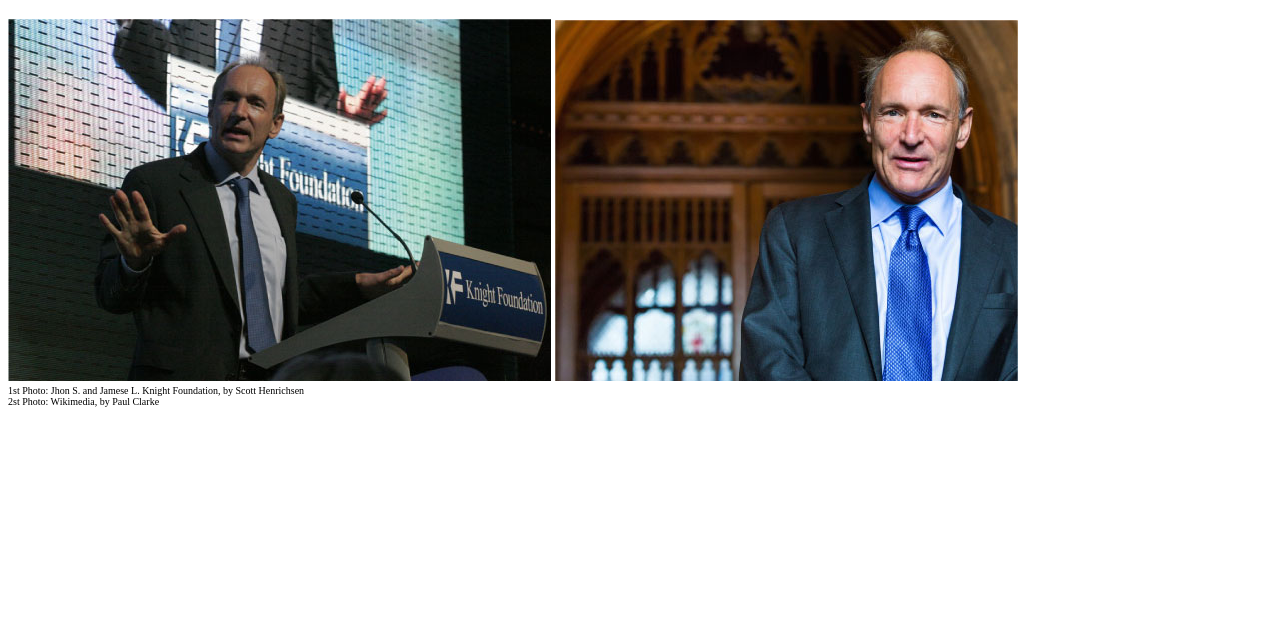
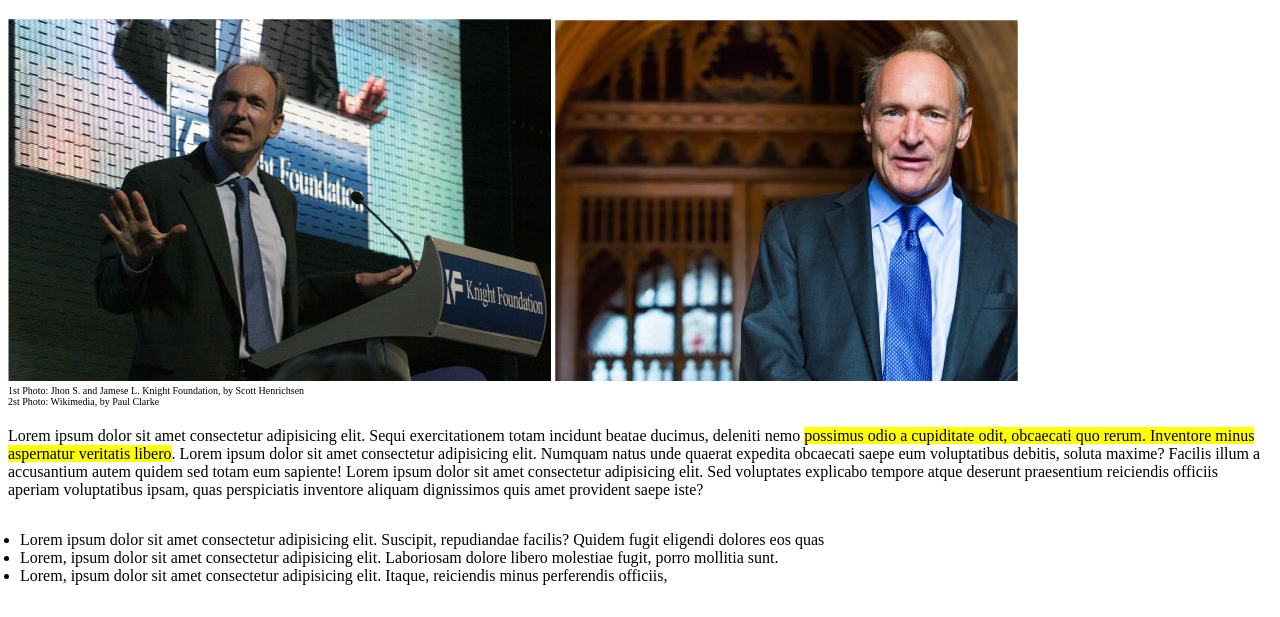
Before and after one commit to SaraPasinato/html-css-booleaner, a plain HTML site: page index.html in a window 1280 px wide. Shown: the part 288-905 px from the top of the page. Before the commit the page ends 800 px from the top, so only its background shows below. Drawn offline with Linux system fonts and the light colour scheme.

Commit message:
Section list added

```diff
--- a/css/style.css
+++ b/css/style.css
@@ -18,6 +18,7 @@ header{
 /*main*/
 section , article{
     margin-top: 20px;
+
 }
 /* section info */
 h1{
@@ -42,3 +43,13 @@ h1{
 figcaption{
     font-size: x-small;
 }
+
+/*section article 1*/
+.highlight{
+    background-color: yellow;
+}
+
+/*section ul */
+ul{
+    padding:12px;
+}
--- a/index.html
+++ b/index.html
@@ -31,11 +31,28 @@
             <figcaption>1st Photo: Jhon S. and Jamese L. Knight Foundation, by Scott Henrichsen</figcaption>
             <figcaption>2st Photo: Wikimedia, by Paul Clarke</figcaption>
         </section>
+        <!-- article  block 1-->
         <article>
-
+            <p>Lorem ipsum dolor sit amet consectetur adipisicing elit. Sequi exercitationem totam incidunt beatae
+                ducimus, deleniti nemo <span class="highlight">possimus odio a cupiditate odit, obcaecati quo rerum.
+                    Inventore minus
+                    aspernatur veritatis libero</span>. Lorem ipsum dolor sit amet consectetur adipisicing elit. Numquam
+                natus unde
+                quaerat expedita obcaecati saepe eum voluptatibus debitis, soluta maxime? Facilis illum a accusantium
+                autem quidem sed totam eum sapiente! Lorem ipsum dolor sit amet consectetur adipisicing elit. Sed
+                voluptates explicabo tempore atque deserunt praesentium reiciendis officiis aperiam voluptatibus ipsam,
+                quas perspiciatis inventore aliquam dignissimos quis amet provident saepe iste?</p>
         </article>
+        <!-- section list -->
         <section class="list">
-
+            <ul>
+                <li>Lorem ipsum dolor sit amet consectetur adipisicing elit. Suscipit, repudiandae facilis? Quidem fugit
+                    eligendi dolores eos quas</li>
+                <li>Lorem, ipsum dolor sit amet consectetur adipisicing elit. Laboriosam dolore libero molestiae fugit,
+                    porro mollitia sunt.</li>
+                <li>Lorem, ipsum dolor sit amet consectetur adipisicing elit. Itaque, reiciendis minus perferendis
+                    officiis,</li>
+            </ul>
         </section>
         <section class="table">
 
```
